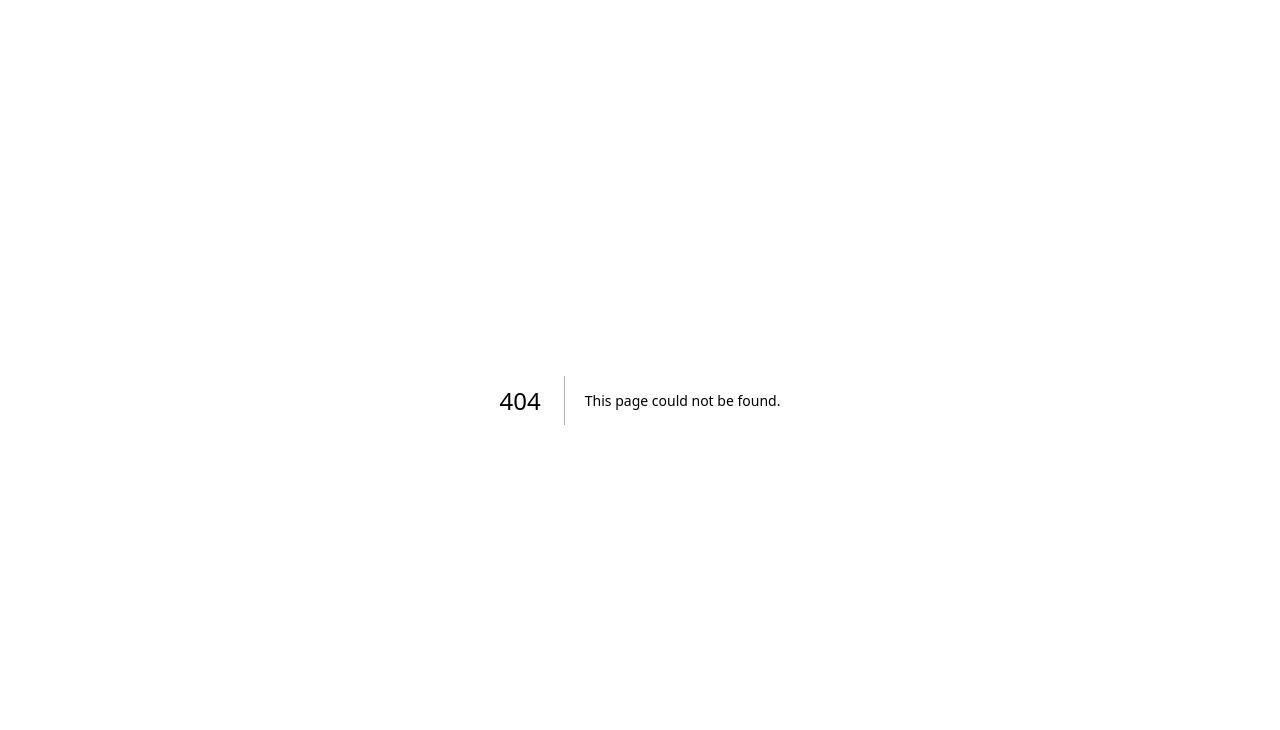
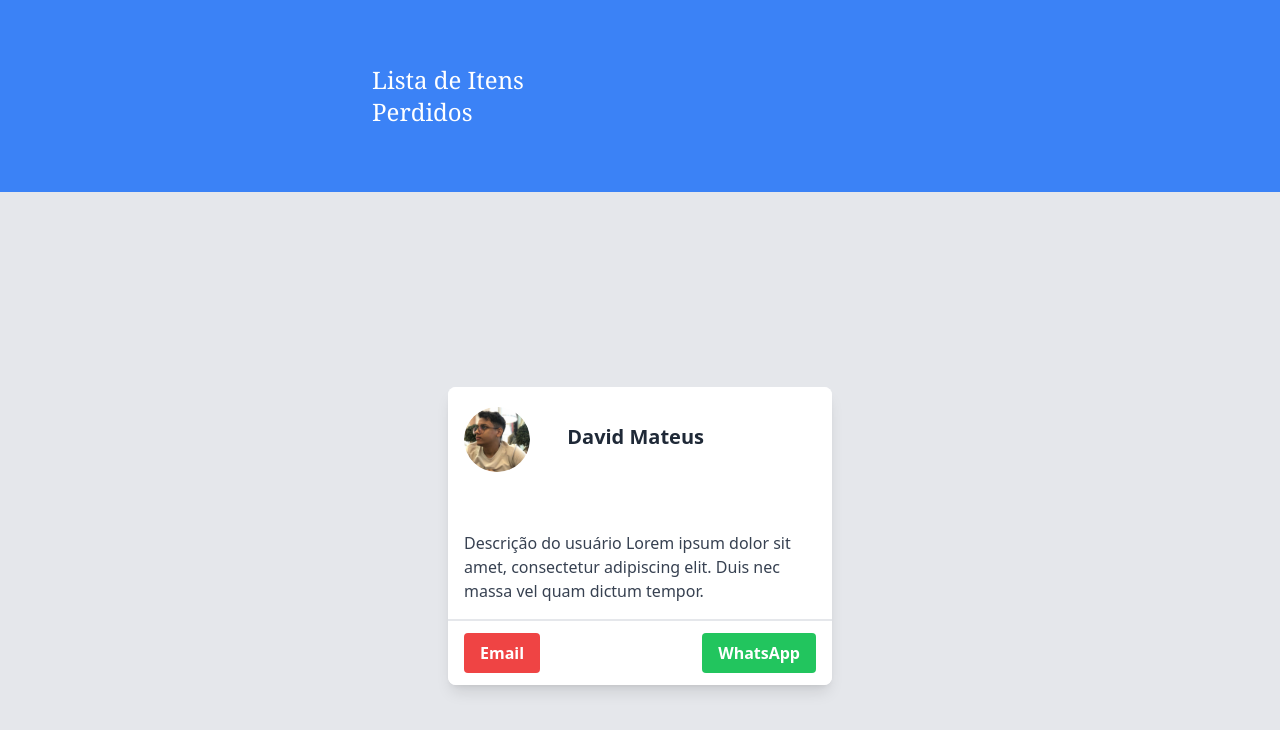
Before and after one commit to David-Mateus/es-projeto, a Next.js app: page /feed in a window 1280 px wide. Before the commit this address had no page. Shown: the top 730 px of the page. Built offline with nearby package versions, Linux system fonts and the light colour scheme.

Commit message:
Inicio da tela de Feed

```diff
--- /dev/null
+++ b/src/pages/feed/index.js
@@ -0,0 +1,40 @@
+import Image from "next/image";
+import Link from "next/link";
+import styles from "../../styles/Modifica.module.css"
+export default function Feed() {
+  return (
+    <>
+        <div className="bg-gray-200">
+            {/* Inicio- Topo */}
+            <div className="flex justify-center itens-center bg-blue-500 h-48">
+                <h1 className="mt-16 mr-96 text-white text-2xl font-serif">Lista de Itens <br/>Perdidos</h1>
+            </div>
+            {/* Fim - Topo */}
+
+            <div class="flex flex-col items-center justify-center h-screen">
+                <div class="w-96 mb-28 bg-white rounded-lg shadow-lg overflow-hidden">
+
+                    {/* Topo do Card */}
+                    <div class="flex items-start justify-between bg-white h-32 pt-5">
+                        <Image class="rounded-full ml-4" src="/imgTest/david1.png" alt="Imagem do usuário" width={66} height={66}/>
+                        <h2 class="text-xl mt-4 mr-32 font-semibold text-gray-800">David Mateus</h2>
+                    </div>
+
+                    {/* Conteudo */}
+                    <div class="p-4 border-b-2 border-gray-200">
+                        <p class="text-gray-700">Descrição do usuário Lorem ipsum dolor sit amet, consectetur adipiscing elit. Duis nec massa vel quam dictum tempor.</p>
+                        {/* <Image class="mt-4" src="/" alt="Imagem do meio do card"/> */}
+                    </div>
+
+                    {/* Rodapé do card */}
+                    <div class="flex items-center justify-between bg-white  h-16 px-4">
+                        <button class="bg-red-500 hover:bg-red-600 text-white font-bold py-2 px-4 rounded mr-2">Email</button>
+                        <button class="bg-green-500 hover:bg-green-600 text-white font-bold py-2 px-4 rounded">WhatsApp</button>
+                    </div>
+                </div>
+            </div>
+        </div>
+    </>
+
+  );
+}
--- a/src/pages/index.js
+++ b/src/pages/index.js
@@ -34,12 +34,12 @@ export default function Home() {
               São Longuinho, São longuinho, se eu achar o que perdi prometo uma vela acender no seu caminho.
             </p>
             <div className="flex flex-col md:flex-row">
-              <Link href="/loginPage">
+              <Link href="/">
                 <button className="inline-block mb-4 md:mb-0 md:mr-4 px-8 py-4 text-2xl font-medium text-black border rounded-lg bg-white border-teal-400 hover:bg-blue-500 ">
                   Entrar
                 </button>
               </Link>
-              <Link href="/singupPage">
+              <Link href="/">
                 <button className="inline-block px-8 py-4 text-2xl font-medium text-black border rounded-lg bg-blue-500 border-teal-400 hover:bg-white hover:bg-white">
                   Criar Perfil
                 </button>
```
Also changed, not shown: public/imgTest/david1.png (added).
